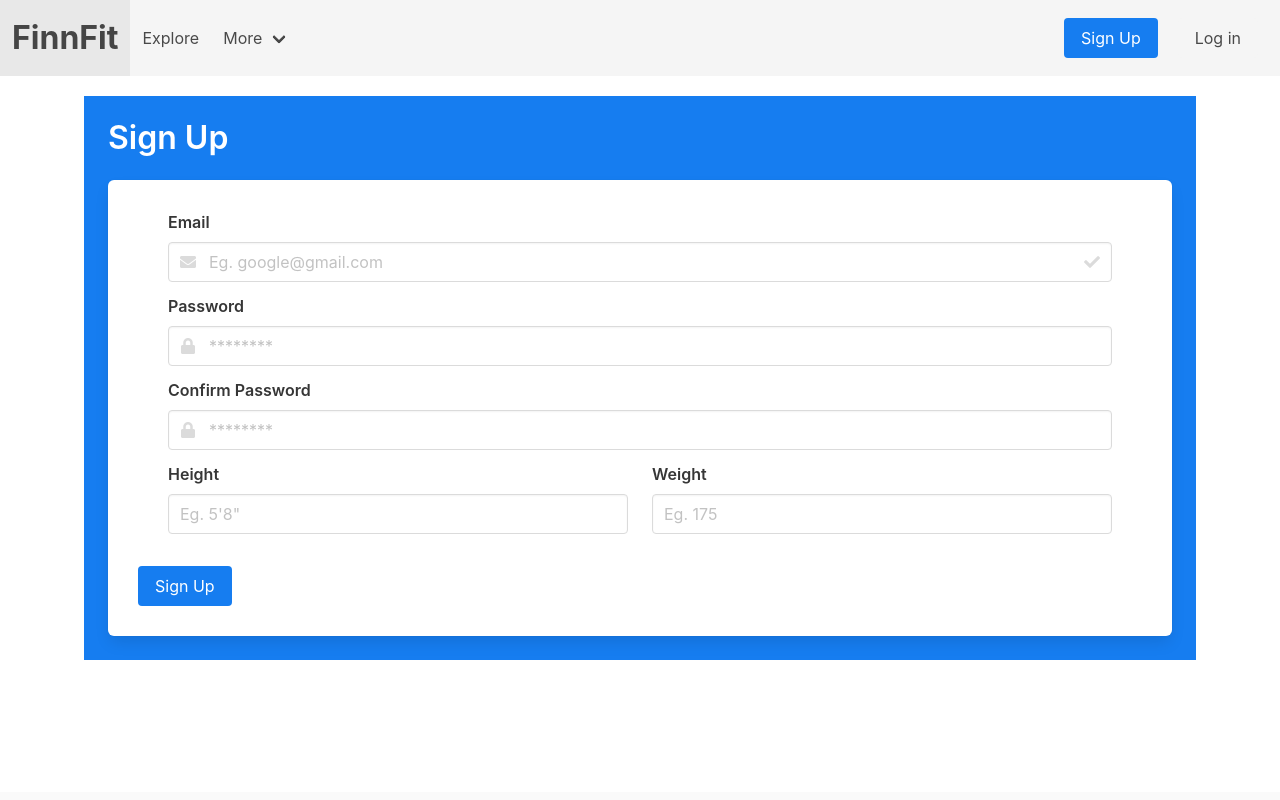
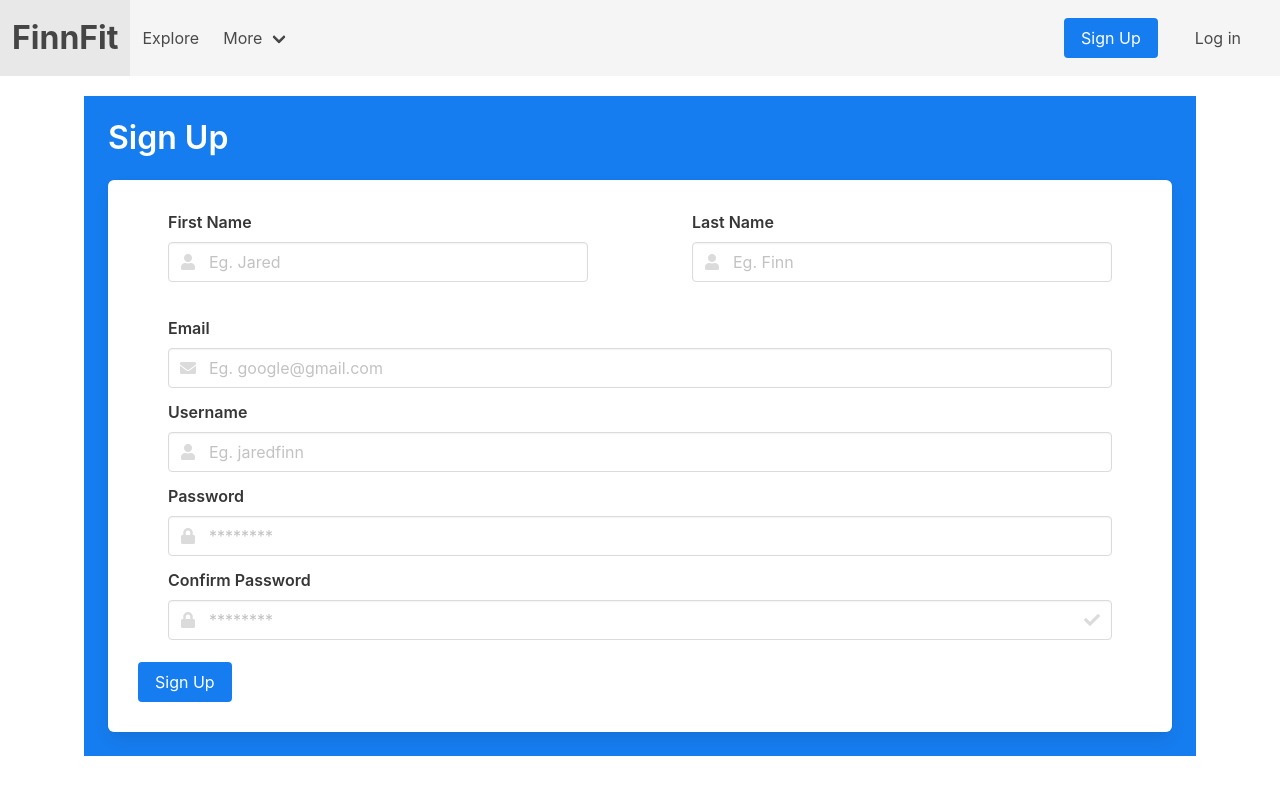
Before and after one commit to JaredFinn/Exercise_App, a Vue app in the folder client/: page /signup in a window 1280 px wide. Shown: the top 800 px of the page. Built offline with nearby package versions, Linux system fonts and the light colour scheme; no server answers.

Commit message:
signup working

```diff
--- a/client/src/components/Activity.vue
+++ b/client/src/components/Activity.vue
@@ -8,10 +8,10 @@
   <div v-else>
       <article class="message" id="login-message">
         <div class="message-header">
-          <p>Daily Activity cannot be reached</p>
+          <p>Your Activity cannot be reached</p>
         </div>
         <div class="message-body has-text-centered is-size-6">
-          You must be logged in to see your daily Activity.
+          You must be logged in to see your Activity.
         </div>
         <div class="has-text-centered">
           <router-link to="/login" class="button is-info has-text-centered">
@@ -44,7 +44,6 @@ export default Vue.extend({
     },
 })
 
-
 </script>
 
 <style>
--- a/client/src/models/Users.js
+++ b/client/src/models/Users.js
@@ -7,3 +7,7 @@ import { api } from "./myFetch";
 export function GetAllUsers(){
     return api("users");
 }
+
+export async function AddUser(firstName, lastName, email, handle, password){
+    return api("users/register", {firstName, lastName, email, handle, password})
+}
--- a/client/src/views/Home.vue
+++ b/client/src/views/Home.vue
@@ -57,7 +57,7 @@
 <script>
 import ContentCard from '../components/ContentCard.vue'
 import Feed from "../components/Feed"
-import DailyActivity from "../components/Activity"
+import YourActivity from "../components/Activity"
 import Record from "../components/Record"
 import Vue from "vue"
 //import { GetMyFeed } from "../models/Posts";
@@ -67,7 +67,7 @@ export default Vue.extend({
   data: () => ({
       tabs: [
             {title: "Feed"},
-            {title: "DailyActivity"},
+            {title: "YourActivity"},
             {title: "Record"}
         ],
       selectedTab: "Feed",
@@ -83,7 +83,7 @@ export default Vue.extend({
   components: {
     ContentCard,
     Feed,
-    DailyActivity,
+    YourActivity,
     Record,
     FriendPanel
   },
--- a/client/src/views/SignUp.vue
+++ b/client/src/views/SignUp.vue
@@ -5,22 +5,53 @@
                 Sign Up
             </p>
             <form class="box">
+                <div class="columns">
+                    <div class="column">
+                        <div class="field">
+                            <label class="label">First Name</label>
+                            <p class="control has-icons-left has-icons-right">
+                                <input class="input" v-model="firstName" type="name" placeholder="Eg. Jared">
+                                <span class="icon is-small is-left">
+                                    <i class="fas fa-user"></i>
+                                </span>
+                            </p>
+                        </div>
+                    </div>
+                    <div class="column">
+                        <div class="field">
+                            <label class="label">Last Name</label>
+                            <p class="control has-icons-left has-icons-right">
+                                <input class="input" v-model="lastName" type="name" placeholder="Eg. Finn">
+                                <span class="icon is-small is-left">
+                                    <i class="fas fa-user"></i>
+                                </span>
+                            </p>
+                        </div>
+                    </div>
+                </div>
+
                 <div class="field">
                     <label class="label">Email</label>
                     <p class="control has-icons-left has-icons-right">
-                        <input class="input" type="email" placeholder="Eg. google@gmail.com">
+                        <input class="input" v-model="email" type="email" placeholder="Eg. google@gmail.com">
                         <span class="icon is-small is-left">
                             <i class="fas fa-envelope"></i>
                         </span>
-                        <span class="icon is-small is-right">
-                            <i class="fas fa-check"></i>
+                    </p>
+                </div>
+                <div class="field">
+                    <label class="label">Username</label>
+                    <p class="control has-icons-left has-icons-right">
+                        <input class="input" v-model="username" type="username" placeholder="Eg. jaredfinn">
+                        <span class="icon is-small is-left">
+                            <i class="fas fa-user"></i>
                         </span>
                     </p>
                 </div>
                 <div class="field">
                     <label class="label">Password</label>
                     <p class="control has-icons-left">
-                        <input class="input" type="password" placeholder="********">
+                        <input class="input" v-model="password" type="password" placeholder="********">
                         <span class="icon is-small is-left">
                             <i class="fas fa-lock"></i>
                         </span>
@@ -29,40 +60,55 @@
 
                 <div class="field">
                     <label class="label">Confirm Password</label>
-                    <p class="control has-icons-left">
-                        <input class="input" type="password" placeholder="********">
+                    <p class="control has-icons-left has-icons-right">
+                        <input class="input" v-model="passwordConfirm" type="password" placeholder="********">
                         <span class="icon is-small is-left">
                             <i class="fas fa-lock"></i>
                         </span>
+                            <span v-if="match()" class="icon is-small is-right">
+                                <i class="fas fa-check"></i>
+                            </span>
+                            <span v-else class="icon is-small is-right">
+                                <i class="fas fa-times"></i>
+                            </span>
                     </p>
                 </div>
 
-                <div class="field">
-                    <div class="columns">
-                        <div class="column">
-                            <label class="label">Height</label>
-                            <div class="control">
-                                <input class="input" type="height" placeholder="Eg. 5'8&quot;">
-                            </div>
-                        </div>
-                        <div class="column">
-                            <label class="label">Weight</label>
-                            <div class="control">
-                                <input class="input" type="weight" placeholder="Eg. 175">
-                            </div>
-                        </div>
-                    </div>
-                </div>
+                <button  class="button is-info" @click="formHandle(), signup(firstName, lastName, email, handle, password)">Sign Up</button>
 
-                <button class="button is-info">Sign Up</button>
             </form>
         </div>
     </section>
 </template>
 
 <script>
+import { AddUser } from "../models/Users";
+
 export default {
+    data: () => ({
+        username: null,
+        firstName: null,
+        lastName: null,
+        email: null,
+        handle: "@",
+        password: null,
+        passwordConfirm: null,
+    }),
+    methods: {
+        match() {
+            if(this.password == this.passwordConfirm)
+                return true
+            else
+                this.noGo = false
+        },
+        async signup(firstName, lastName, email, handle, password) {
+            await AddUser(firstName, lastName, email, handle, password)
 
+        },
+        formHandle(){
+            this.handle = this.handle + this.username
+        }
+    }
 }
 </script>
 
```
Also changed, not shown: 2 other files (tests, documents, lock files or other folders).
